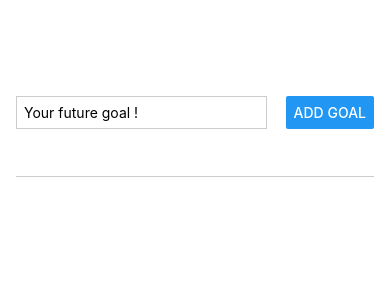
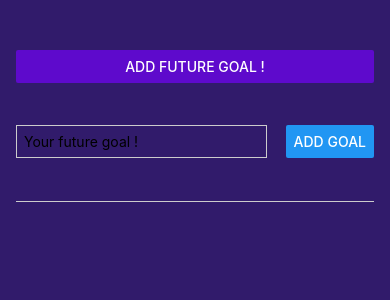
Before and after one commit to tikaramac19/SetGoal_App, a React Native app: screen / in a window 390 px wide. Shown: the top 300 px of the page. Built offline with nearby package versions, Linux system fonts and the light colour scheme.

Commit message:
modal logic

```diff
--- a/App.js
+++ b/App.js
@@ -1,9 +1,18 @@
-import { StyleSheet, View, FlatList } from "react-native";
+import { StyleSheet, View, FlatList, Button, Image } from "react-native";
 import { useState } from "react";
 import GoalItem from "./components/GoalItem";
 import GoalInput from "./components/GoalInput";
 function App() {
   const [goals, setGoals] = useState([]);
+  const [modalVisible, setModalVisible] = useState(false);
+
+  function startAddGoalHandler() {
+    setModalVisible(true);
+  };
+
+  function endCandleGoalHandler(){
+    setModalVisible(false)
+  }
 
   function addGoalHandler(enteredGoalText) {
     // console.log(enteredGoalText);
@@ -13,6 +22,7 @@ function App() {
         ...currentGoals,
         { text: enteredGoalText, id: Math.random().toString() },
       ]);
+      endCandleGoalHandler();
     }
   }
   // for delete item when we press on the item
@@ -25,7 +35,12 @@ function App() {
 
   return (
     <View style={styles.appContainer}>
-      <GoalInput onAddGoal={addGoalHandler} />
+      <Button
+        title="Add future goal !"
+        color="#5e0acc"
+        onPress={startAddGoalHandler}
+      />
+      <GoalInput visible={modalVisible} onAddGoal={addGoalHandler} onCancle={endCandleGoalHandler}/>
       <View style={styles.goalsContainer}>
         <FlatList
           data={goals}
@@ -55,8 +70,11 @@ const styles = StyleSheet.create({
     paddingTop: 50,
     paddingBottom: 20,
     paddingHorizontal: 16,
+    backgroundColor:"#311b6b"
   },
   goalsContainer: {
     flex: 5,
+    marginTop:15,
+
   },
 });
```
